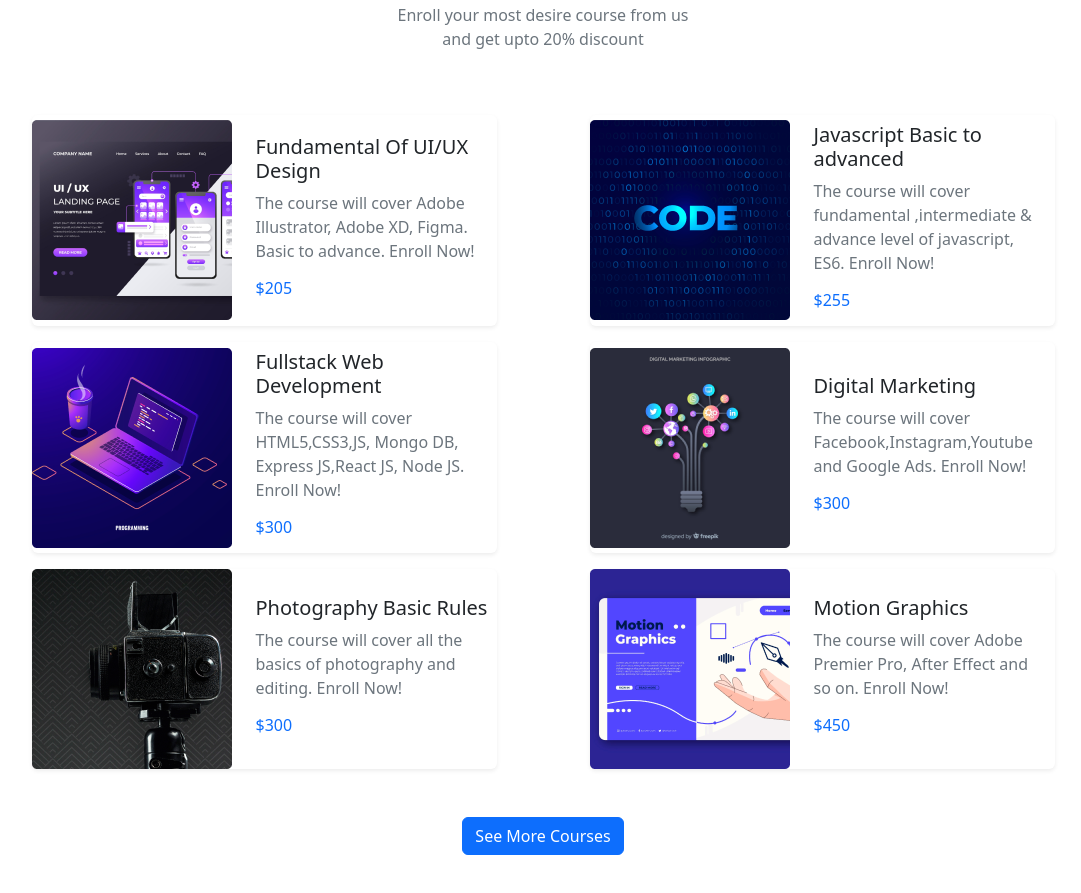
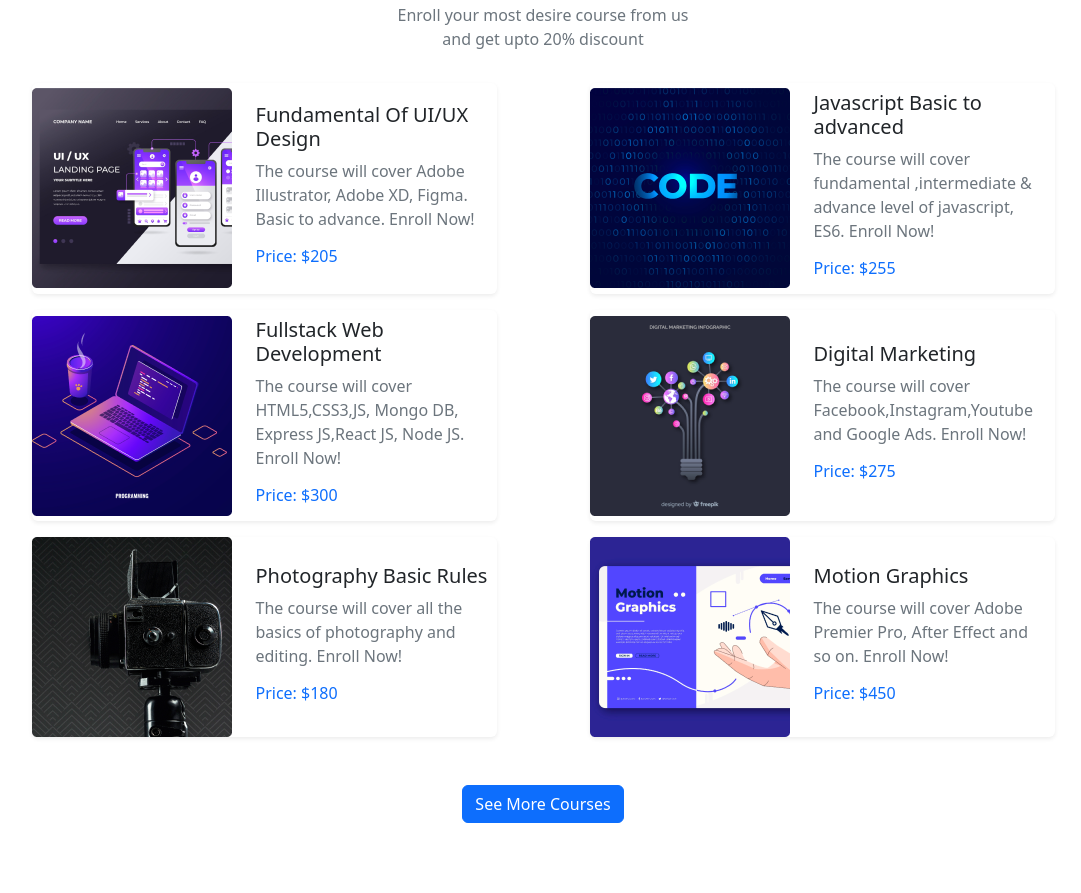
Before and after one commit to susmoysaha6/pro-edu, a plain HTML site: page index.html in a window 1280 px wide. Shown: the part 789-1682 px from the top of the page, without its empty margins (97-1178 px from the left). After the commit the page ends 1660 px from the top, so only its background shows below. Drawn offline with nearby package versions, Linux system fonts and the light colour scheme.

Commit message:
Course section currected and custom css added

```diff
--- a/index.html
+++ b/index.html
@@ -4,7 +4,7 @@
 <head>
     <meta charset="utf-8">
     <meta name="viewport" content="width=device-width, initial-scale=1">
-    <title>Pro Edu</title>
+    <title>Digi Learn</title>
     <!-- bootstrap cdn link  -->
     <link href="https://cdn.jsdelivr.net/npm/bootstrap@5.2.0/dist/css/bootstrap.min.css" rel="stylesheet"
         integrity="sha384-gH2yIJqKdNHPEq0n4Mqa/HGKIhSkIHeL5AyhkYV8i59U5AR6csBvApHHNl/vI1Bx" crossorigin="anonymous">
@@ -19,7 +19,7 @@
         <section class="container mb-5">
             <nav class="container navbar navbar-expand-lg bg-white fixed-top">
                 <div class="container-fluid">
-                    <a class="navbar-brand fw-bold" href="#">Pro Edu</a>
+                    <a class="navbar-brand fw-bold" href="#">Digi Learn</a>
                     <button class="navbar-toggler" type="button" data-bs-toggle="collapse"
                         data-bs-target="#navbarSupportedContent" aria-controls="navbarSupportedContent"
                         aria-expanded="false" aria-label="Toggle navigation">
@@ -123,92 +123,81 @@
         <section class="container" id="courses">
             <h1 class="text-center">Discover Our Popular <br>Courses</h1>
             <p class="text-center text-muted">Enroll your most desire course from us <br>and get upto 20% discount</p>
-            <div class="container row g-0 gy-3 mt-5">
+            <div class="row g-0 gy-3 mt-3">
                 <!-- course-1 -->
                 <div
                     class="col-12 col-lg-5 d-flex flex-column flex-md-row align-items-center rounded shadow-sm mx-auto">
-                    <div>
+
                     <img src="images/course/course-1.png
-                        " alt="">
-                    </div>
+                        " class="course-img" alt="">
                     <div class="ms-3 p-2">
                         <h5>Fundamental Of UI/UX Design</h5>
                         <p class="text-muted">The course will cover Adobe Illustrator, Adobe XD, Figma. Basic to
                             advance.
                             Enroll Now!</p>
-                        <h6 class="text-primary">$205</h6>
+                        <h6 class="text-primary">Price: $205</h6>
                     </div>
                 </div>
                 <!-- course-2  -->
                 <div
                     class="col-12 col-lg-5 d-flex flex-column flex-md-row align-items-center rounded shadow-sm mx-auto">
-                    <div>
                     <img src="images/course/course-2.png
-                        " alt="">
-                    </div>
+                        " class="course-img" alt="">
                     <div class="ms-3 p-2">
                         <h5>Javascript Basic to advanced</h5>
                         <p class="text-muted">The course will cover fundamental ,intermediate & advance level of
                             javascript, ES6.
                             Enroll Now!</p>
-                        <h6 class="text-primary">$255</h6>
+                        <h6 class="text-primary">Price: $255</h6>
                     </div>
                 </div>
                 <!-- course-3 -->
                 <div
                     class="col-12 col-lg-5 d-flex flex-column flex-md-row align-items-center rounded shadow-sm mx-auto">
-                    <div>
                     <img src="images/course/course-3.png
-                        " alt="">
-                    </div>
+                        " class="course-img" alt="">
                     <div class="ms-3 p-2">
                         <h5>Fullstack Web Development</h5>
                         <p class="text-muted">The course will cover HTML5,CSS3,JS, Mongo DB, Express JS,React JS, Node
                             JS.
                             Enroll Now!</p>
-                        <h6 class="text-primary">$300</h6>
+                        <h6 class="text-primary">Price: $300</h6>
                     </div>
                 </div>
                 <!-- course-4 -->
                 <div
                     class="col-12 col-lg-5 d-flex flex-column flex-md-row align-items-center rounded shadow-sm mx-auto">
-                    <div>
                     <img src="images/course/course-4.png
-                        " alt="">
-                    </div>
+                        " class="course-img" alt="">
                     <div class="ms-3 p-2">
                         <h5>Digital Marketing</h5>
                         <p class="text-muted">The course will cover Facebook,Instagram,Youtube and Google Ads.
                             Enroll Now!</p>
-                        <h6 class="text-primary">$300</h6>
+                        <h6 class="text-primary">Price: $275</h6>
                     </div>
                 </div>
                 <!-- course-5 -->
                 <div
                     class="col-12 col-lg-5 d-flex flex-column flex-md-row align-items-center rounded shadow-sm mx-auto">
-                    <div>
                     <img src="images/course/course-5.png
-                        " alt="">
-                    </div>
+                        " class="course-img" alt="">
                     <div class="ms-3 p-2">
                         <h5>Photography Basic Rules</h5>
                         <p class="text-muted">The course will cover all the basics of photography and editing.
                             Enroll Now!</p>
-                        <h6 class="text-primary">$300</h6>
+                        <h6 class="text-primary">Price: $180</h6>
                     </div>
                 </div>
                 <!-- course-6 -->
                 <div
                     class="col-12 col-lg-5 d-flex flex-column flex-md-row align-items-center rounded shadow-sm mx-auto">
-                    <div>
                     <img src="images/course/course-6.png
-                        " alt="">
-                    </div>
+                        " class="course-img" alt="">
                     <div class="ms-3 p-2">
                         <h5>Motion Graphics</h5>
                         <p class="text-muted">The course will cover Adobe Premier Pro, After Effect and so on.
                             Enroll Now!</p>
-                        <h6 class="text-primary">$450</h6>
+                        <h6 class="text-primary">Price: $450</h6>
                     </div>
                 </div>
             </div>
@@ -218,6 +207,8 @@
             <button class="btn btn-primary d-block d-lg-none">View All</button>
         </div>
         <!-- Courses section end  -->
+        <!-- explore section start  -->
+        <!-- explore section end  -->
 
     </main>
     <!-- bootstrap js link  -->
--- a/styles/style.css
+++ b/styles/style.css
@@ -11,4 +11,8 @@
     #carousel-heading {
         font-size: 20px;
     }
+
+    .course-img {
+        width: 100%;
+    }
 }
```
Lines whose indentation alone changed are shown as unchanged.
